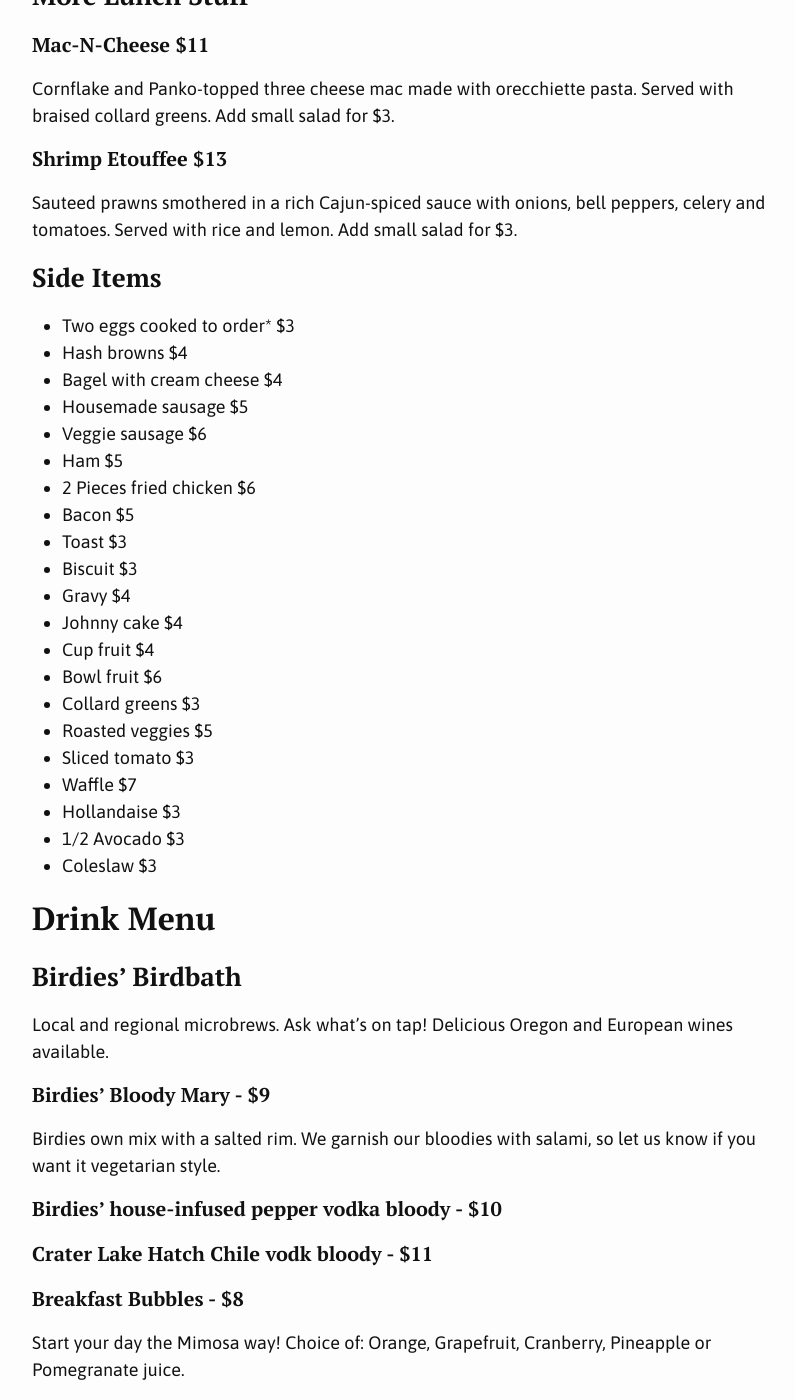
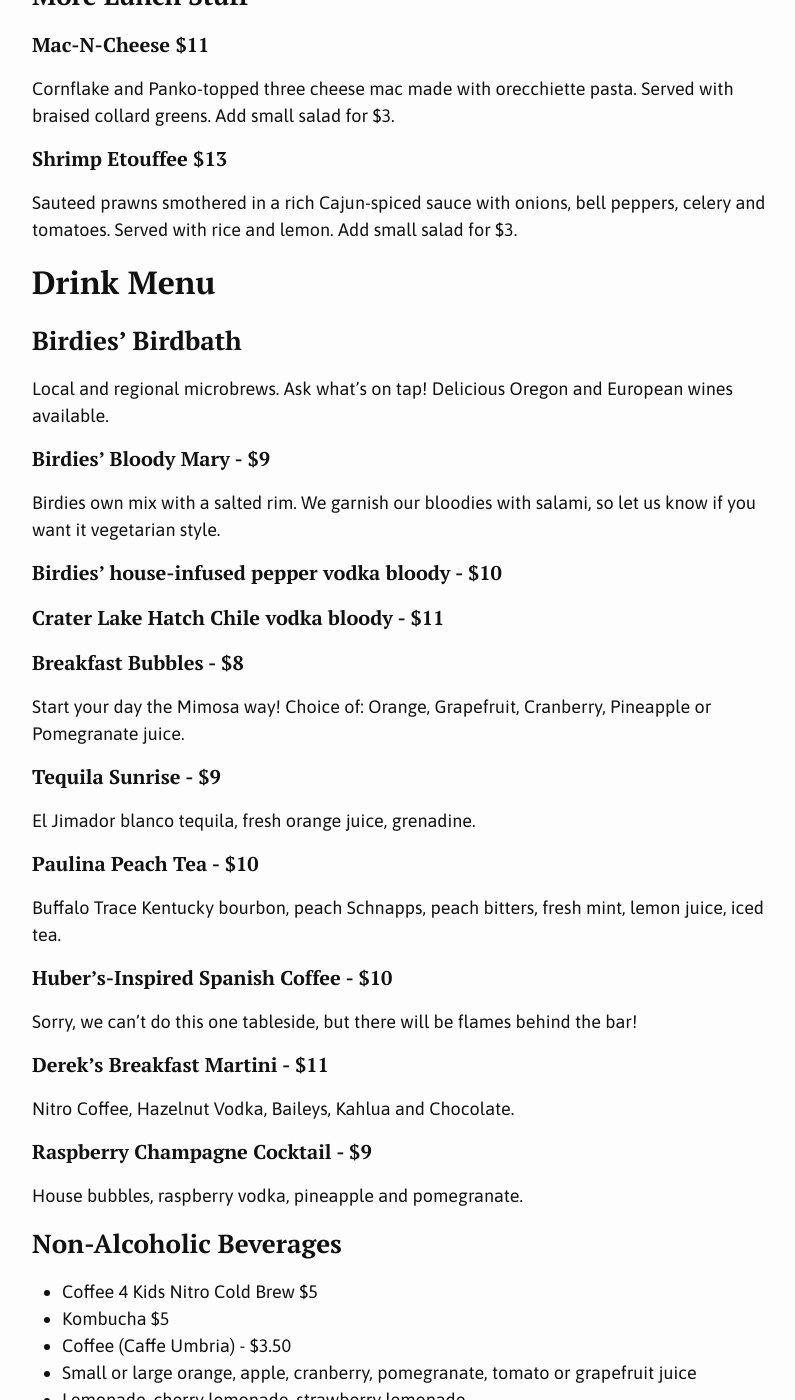
Before and after one commit to birdiescafe/birdiescafe.github.io, a Jekyll site: the page built from menu_081818.md, in a window 1280 px wide and 1400 px high, scrolled down 5824 px. Shown: the whole window, without its empty margins (238-1033 px from the left). Built offline with Jekyll 4.4.1, drawn with Linux system fonts in a browser that asks for light colours.

Commit message:
Update menu_081818.md

```diff
--- a/menu_081818.md
+++ b/menu_081818.md
@@ -158,30 +158,6 @@ Cornflake and Panko-topped three cheese mac made with orecchiette pasta. Served
 #### Shrimp Etouffee $13
 Sauteed prawns smothered in a rich Cajun-spiced sauce with onions, bell peppers, celery and tomatoes. Served with rice and lemon. Add small salad for $3.
 
-### Side Items
-
-- Two eggs cooked to order* $3
-- Hash browns $4
-- Bagel with cream cheese $4
-- Housemade sausage $5
-- Veggie sausage $6
-- Ham $5
-- 2 Pieces fried chicken $6
-- Bacon $5
-- Toast $3
-- Biscuit $3
-- Gravy $4
-- Johnny cake $4
-- Cup fruit $4
-- Bowl fruit $6
-- Collard greens $3
-- Roasted veggies $5
-- Sliced tomato $3
-- Waffle $7
-- Hollandaise $3
-- 1/2 Avocado $3
-- Coleslaw $3
-
 ## Drink Menu
 
 ### Birdies' Birdbath
@@ -190,7 +166,7 @@ Local and regional microbrews. Ask what's on tap! Delicious Oregon and European
 #### Birdies' Bloody Mary - $9
 Birdies own mix with a salted rim. We garnish our bloodies with salami, so let us know if you want it vegetarian style.
 #### Birdies' house-infused pepper vodka bloody - $10
-#### Crater Lake Hatch Chile vodk bloody - $11
+#### Crater Lake Hatch Chile vodka bloody - $11
 
 #### Breakfast Bubbles - $8
 Start your day the Mimosa way! Choice of: Orange, Grapefruit, Cranberry, Pineapple or Pomegranate juice.
```
